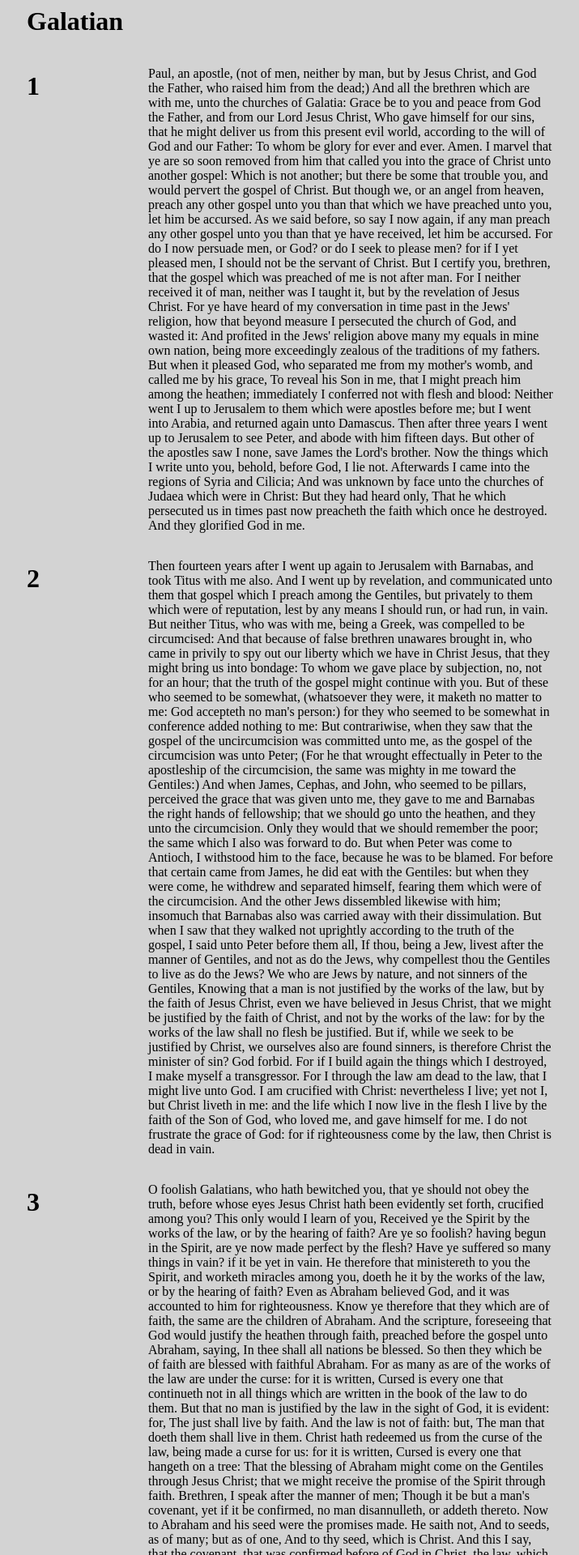
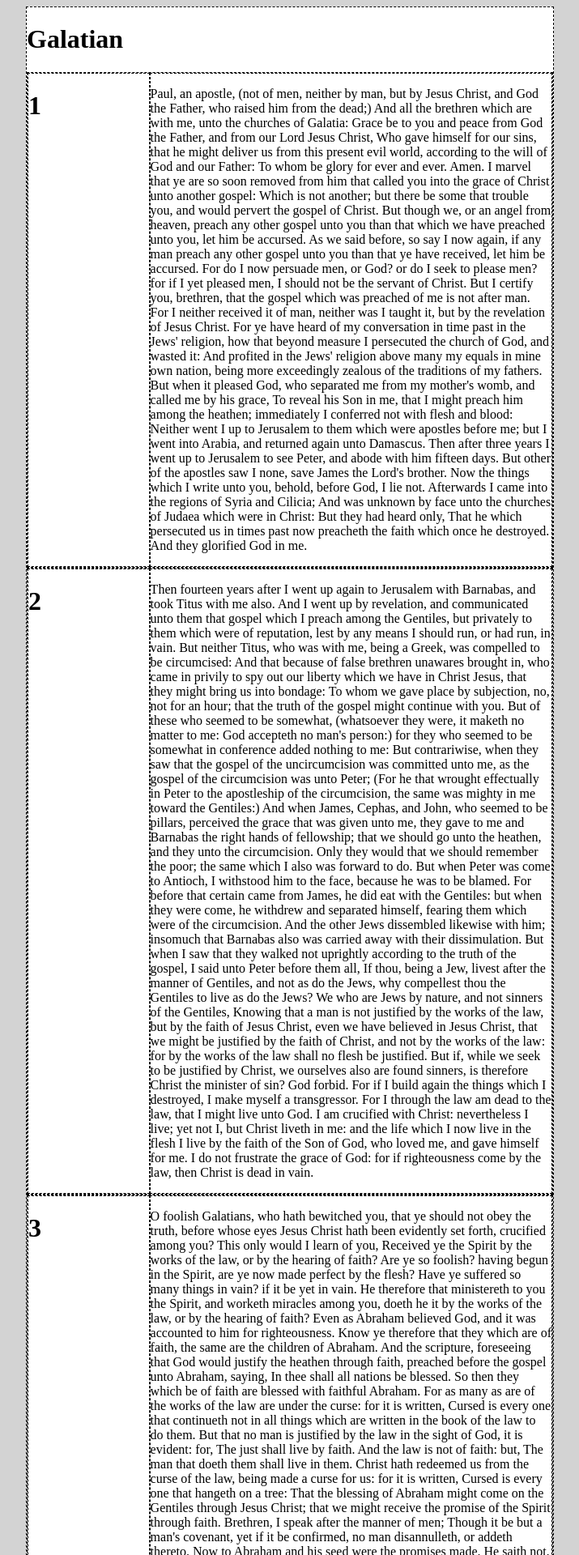
Before and after one commit to dreanod/dreanod.github.io, a Jekyll site: the page built from galatian2.html, in a window 1280 px wide. Shown: the top 1920 px of the page at 81% size, without its empty margins (282-997 px from the left). Built offline with Jekyll 4.4.1, drawn with Linux system fonts in a browser that asks for light colours.

Commit message:
Update galatian2.html

```diff
--- a/galatian2.html
+++ b/galatian2.html
@@ -164,9 +164,15 @@ text:
       background-color: lightgrey;
     }
 
+    div {
+      padding: 0px;
+      border: 1px dashed;
+    }
+
     .wrapper {
       width: 650px;
       margin: 0 auto;
+      background-color: white;
     }
 
     .row {
```
